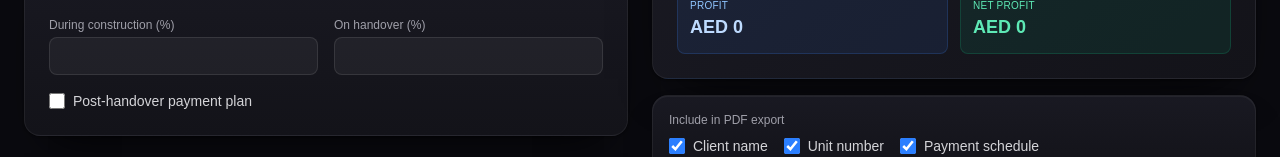
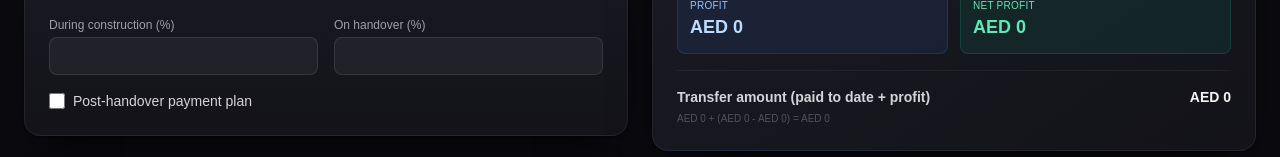
Before and after one commit to thomaskingdxb/crm-rebuild, a Next.js app: page /calculators/offplan in a window 1280 px wide. Shown: the part 643-800 px from the top of the page. Built offline with nearby package versions, Linux system fonts and the light colour scheme; no server answers; the database is empty.

Commit message:
Show Transfer amount formula on-screen in Off-Plan Calculator seller view

```diff
--- a/src/components/OffPlanCalculator.tsx
+++ b/src/components/OffPlanCalculator.tsx
@@ -836,6 +836,16 @@ export default function OffPlanCalculator({
                   <p className={`text-lg font-semibold ${calc.netProfit < 0 ? 'text-rose-300' : 'text-emerald-300'}`}>{fmt(calc.netProfit)}</p>
                 </div>
               </div>
+
+              <div className="pt-4" style={{ borderTop: '1px solid rgba(255,255,255,0.05)' }}>
+                <div className="flex items-center justify-between text-sm font-semibold">
+                  <span className="text-zinc-300">Transfer amount (paid to date + profit)</span>
+                  <span className="text-zinc-100">{fmt(calc.transferAmt)}</span>
+                </div>
+                <p className="mt-1 text-[10px] text-zinc-600">
+                  {fmt(calc.totPaidAmt)} + ({fmt(calc.ask)} - {fmt(calc.op)}) = {fmt(calc.transferAmt)}
+                </p>
+              </div>
             </>
           ) : (
             <>
```
